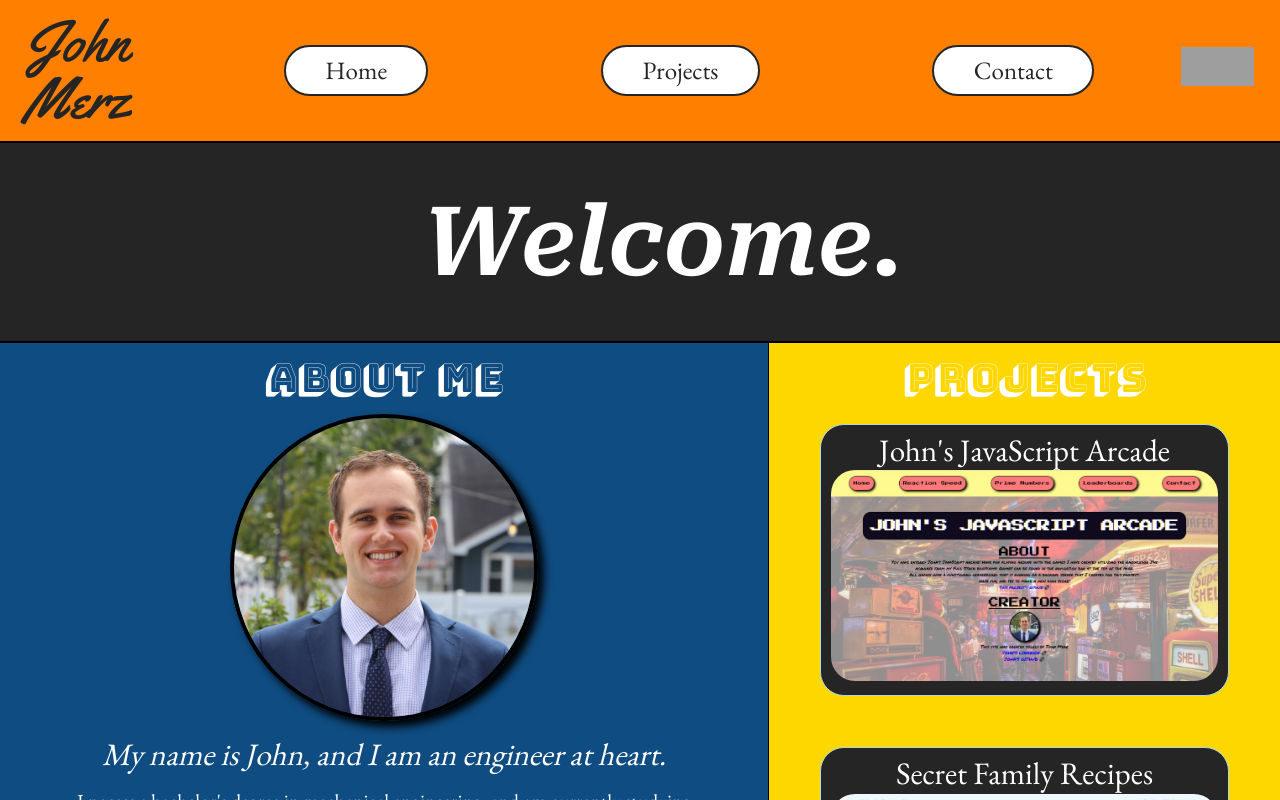
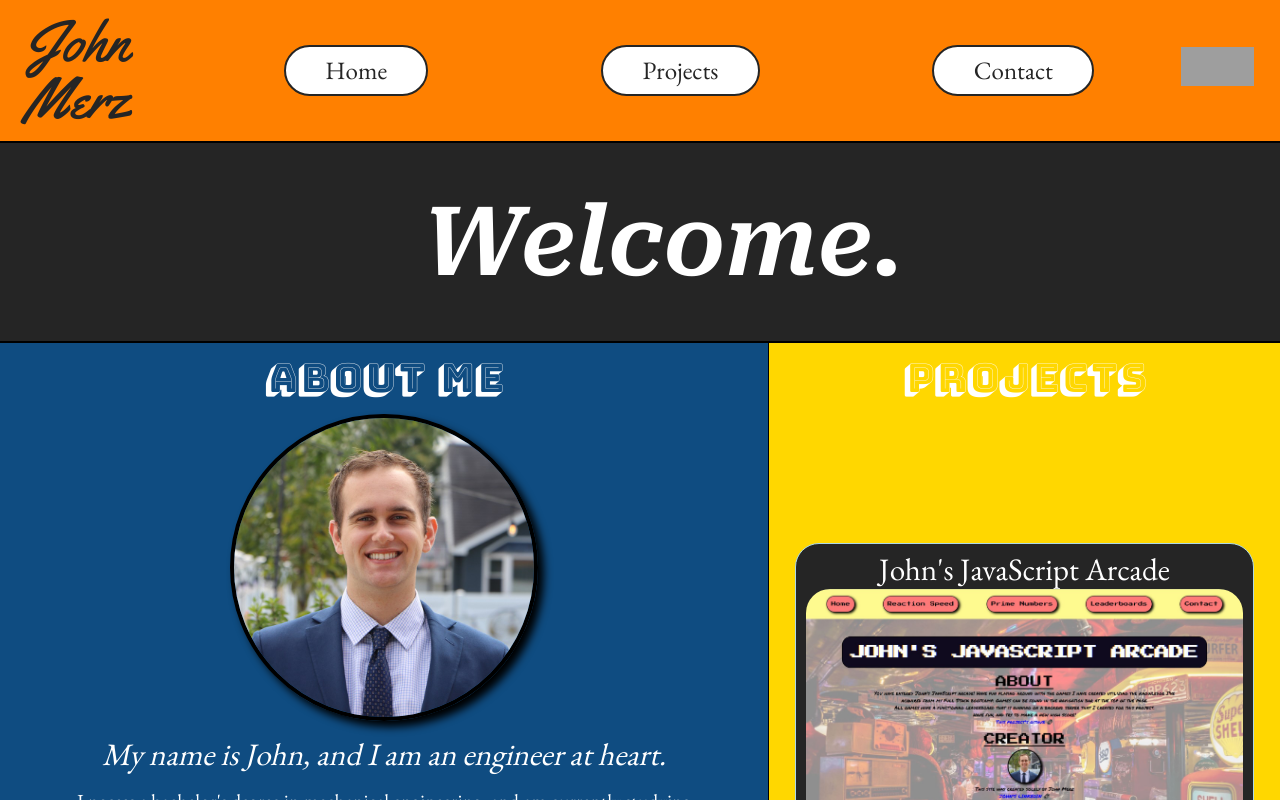
Before and after one commit to jmerz826/portfolio, a React (Create React App) app: page / in a window 1280 px wide. Shown: the top 800 px of the page. Built offline with nearby package versions, Linux system fonts and the light colour scheme; grey boxes are pictures that could not be loaded.

Commit message:
made homeProjects column spaced nicely

```diff
--- a/src/components/home/homeProject.js
+++ b/src/components/home/homeProject.js
@@ -8,7 +8,7 @@ const StyledDiv = styled.div`
   display: flex;
   flex-direction: column;
   align-items: center;
-  margin: 5% 10%;
+  margin: 0 5%;
   border: 1px solid lightblue;
   border-radius: 24px;
   padding: 2%;
--- a/src/components/home/homeProjects.js
+++ b/src/components/home/homeProjects.js
@@ -4,9 +4,15 @@ import projects from "../../data/projects";
 import HomeProject from "./homeProject";
 
 const StyledDiv = styled.div`
+height: 100%;
+overflow-y: hidden;
+  .projects-container{
     display: flex;
     flex-direction: column;
     align-items: center;
+    height: 100%;
+    justify-content: space-around;
+  }
 `;
 
 const HomeProjects = (props) => {
@@ -23,6 +29,7 @@ const HomeProjects = (props) => {
   return (
     <StyledDiv>
       <h2>Projects</h2>
+      <div className="projects-container">
         {projects.map((proj) => {
           return (
             <HomeProject
@@ -33,6 +40,7 @@ const HomeProjects = (props) => {
             />
           );
         })}
+      </div>
     </StyledDiv>
   );
 };
--- a/src/components/projectsPage/project.js
+++ b/src/components/projectsPage/project.js
@@ -105,7 +105,7 @@ const Project = (props) => {
         <a href={github_link} target="_blank" rel="noreferrer">
           GitHub🔗
         </a>
-        <p>Project active {time}</p>
+        <p>Project development period: {time}</p>
       </div>
     </StyledDiv>
   );
```
Lines whose indentation alone changed are shown as unchanged.
